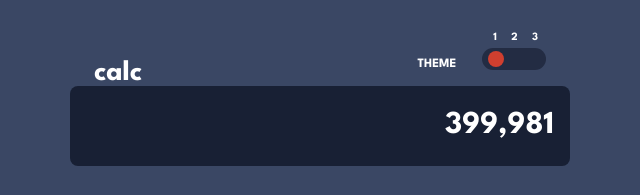
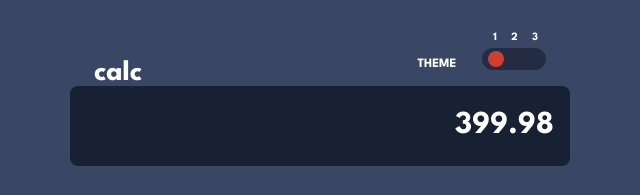
Before and after one commit to NikolaiKoz/FrontendMentor-Calculator_App.github.io, a website: page src/index.html in a window 1280 px wide. Both pictures are taken after a click on the element "DEL". Shown: the top 195 px of the page, 320-960 px from the left. Drawn offline with Linux system fonts and the light colour scheme.

Commit message:
feat: :sparkles: Btn del it's done.
When the user click on the btn del, the last number on the display it's remove.

```diff
--- a/src/index.html
+++ b/src/index.html
@@ -52,7 +52,7 @@
       <!-- DISPLAY -->
 
       <section class="displayContainer screen-bg-first-theme">
-        <p class="displayContainer__display textColorWhite">399,981</p>
+        <p class="displayContainer__display textColorWhite">399.981</p>
       </section>
 
       <!-- ARGENTINA CAMPEON DEL MUNDO, VAMOS CARAJO!!!!!!! -->
@@ -138,6 +138,7 @@
     <script src="./js/toggleBtn.js"></script>
     <script src="./js/changeTheme.js"></script>
     <script src="./js/reset.js"></script>
+    <script src="./js/del.js"></script>
     <script src="./js/allKeys.js"></script>
   </body>
 </html>
--- a/src/js/allKeys.js
+++ b/src/js/allKeys.js
@@ -7,7 +7,7 @@ const allKeys = () => {
         if (keyValue === "reset") {
             reset(key);
         }else if (keyValue === "del") {
-            // console.log('enter');
+            del(key);
         }else if (keyValue === "=") {
             // console.log('=');
         } else {
--- /dev/null
+++ b/src/js/del.js
@@ -0,0 +1,15 @@
+const del = (key) => {
+    const display = document.querySelector('.displayContainer__display');
+
+    key.addEventListener('click', () => {
+        let displayValue = display.textContent;
+        let displayValueLength = displayValue.length;
+        let newDisplayValue = displayValue.slice(0, displayValueLength - 1);
+
+        if (displayValueLength === 1) {
+            display.textContent = "0";
+        } else {
+            display.textContent = newDisplayValue;
+        }
+    });
+};
```
